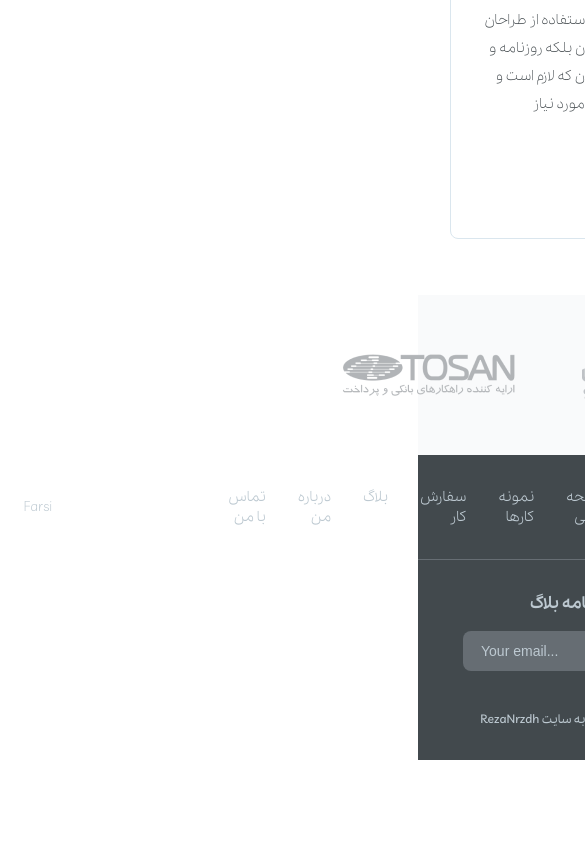
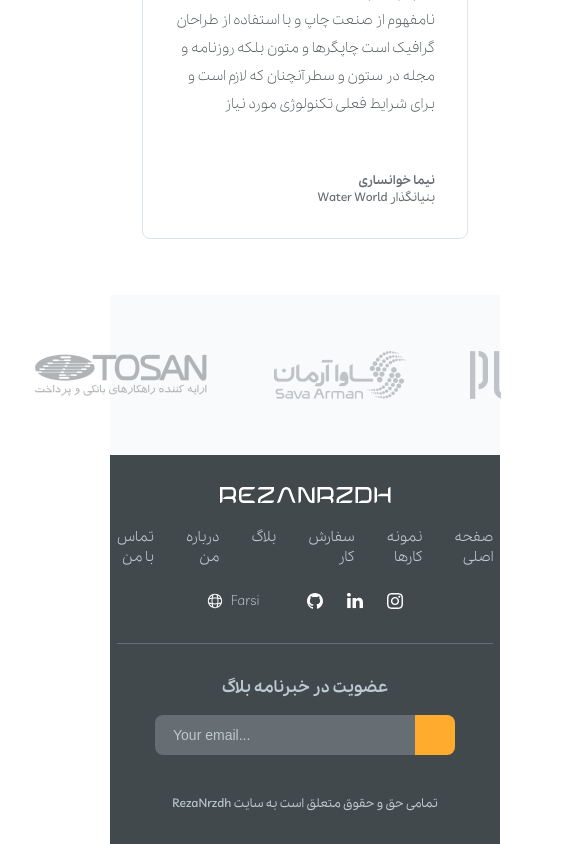
Before and after one commit to RezaNrzdh/RezaNrzdh, an Angular app in the folder client/: page / in a window 390 px wide. Shown: the part 5977-6821 px from the top of the page, 585 px wide, since content can reach past the window. Before the commit the page ends 6737 px from the top, so only its background shows below. Built offline with nearby package versions, Linux system fonts and the light colour scheme.

Commit message:
responsive footer

```diff
--- a/client/src/app/shared/component/footer/footer.component.html
+++ b/client/src/app/shared/component/footer/footer.component.html
@@ -14,7 +14,7 @@
             </ul>
         </div>
         <div class="flex">
-            <div class="social flex align-ctr  margin-right-auto">
+            <div class="social flex align-ctr margin-right-auto">
                 <a><app-icon icon="instagram" size="16" color="white"></app-icon></a>
                 <a><app-icon icon="linkedin" size="16" color="white"></app-icon></a>
                 <a><app-icon icon="github" size="16" color="white"></app-icon></a>
--- a/client/src/app/shared/component/footer/footer.component.scss
+++ b/client/src/app/shared/component/footer/footer.component.scss
@@ -10,6 +10,7 @@
         .grid{
             grid-template-columns: 1fr auto 1fr;
             grid-column-gap: 32px;
+            grid-row-gap: 24px;
             border-bottom: 1px solid color.$color-gray-5;
             ul{
                 li{
@@ -43,3 +44,19 @@
         }
     }
 }
+
+@media screen and (max-width: 1100px) {
+    :host{
+        footer{
+            .grid{
+                grid-template-columns: 1fr;
+                > div {
+                    justify-content: center;
+                }
+                .lang{
+                    margin-left: auto;
+                }
+            }
+        }
+    }
+}
```
